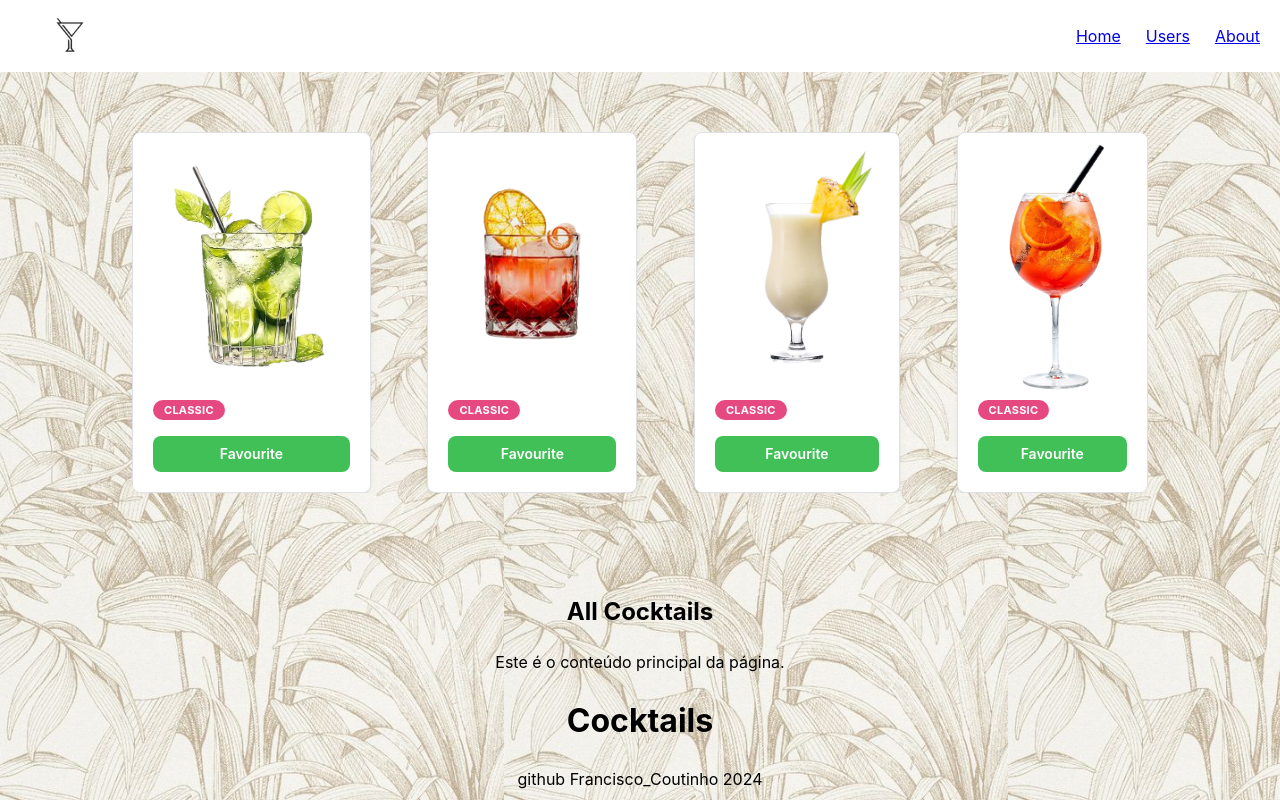
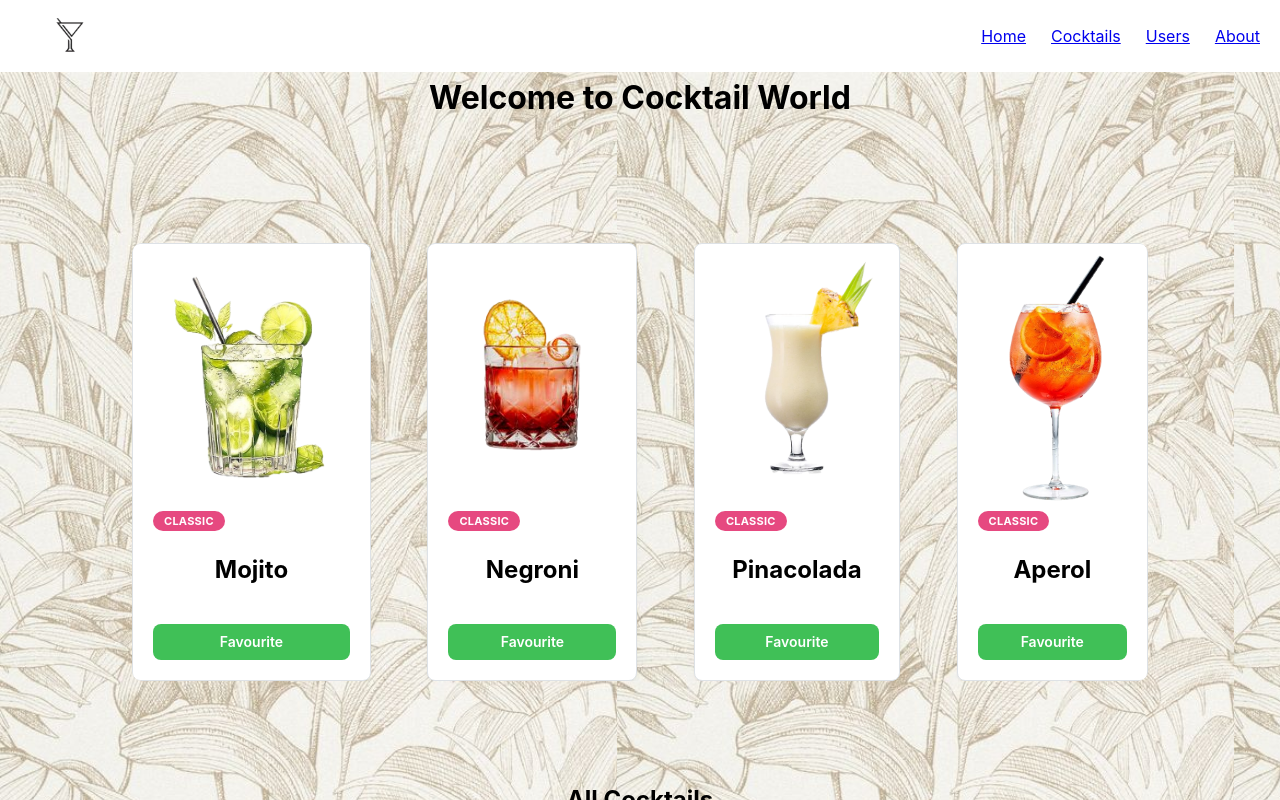
Before and after one commit to Doomfang3/mantine-vite-javascript, a React (Vite) app: page / in a window 1280 px wide. Shown: the top 800 px of the page. Built offline with nearby package versions, Linux system fonts and the light colour scheme.

Commit message:
CocktailCoutinho 15/04

```diff
--- a/src/components/Header.jsx
+++ b/src/components/Header.jsx
@@ -10,13 +10,14 @@ import Aperol from '../Imagens/Aperol.png';
 function Header({ cocktail, navigate }) {
   return (
     <>
-
+    <h1 style={{ padding: '20px' }}>Welcome to Cocktail World</h1>
     <div class = "cards">
       <Card shadow="sm" padding="lg" radius="md" withBorder>
         <Card.Section>
           <img src={Mojito} alt="Mojitoß" height={260} />
         </Card.Section>
         <Badge color="pink">Classic</Badge>
+        <h2>Mojito</h2>
         <Button color="green" fullWidth mt="md" radius="md">
           Favourite
         </Button>
@@ -26,6 +27,7 @@ function Header({ cocktail, navigate }) {
           <img src={Negroni} alt="Negroni" height={260} />
         </Card.Section>
         <Badge color="pink">Classic</Badge>
+        <h2>Negroni</h2>
         <Button color="green" fullWidth mt="md" radius="md">
           Favourite
         </Button>
@@ -35,6 +37,7 @@ function Header({ cocktail, navigate }) {
           <img src={Pinacolada} alt="Pinacolada" height={260} />
         </Card.Section>
         <Badge color="pink">Classic</Badge>
+        <h2>Pinacolada</h2>
         <Button color="green" fullWidth mt="md" radius="md">
           Favourite
         </Button>
@@ -44,6 +47,7 @@ function Header({ cocktail, navigate }) {
           <img src={Aperol} alt="Aperol" height={260} />
         </Card.Section>
         <Badge color="pink">Classic</Badge>
+        <h2>Aperol</h2>
         <Button color="green" fullWidth mt="md" radius="md">
           Favourite
         </Button>
--- a/src/components/Navbar.jsx
+++ b/src/components/Navbar.jsx
@@ -41,11 +41,15 @@ const Navbar = () => {
               <Link to="/"> Home </Link>
             </li>
             <li>
+              <Link to="/cocktails">Cocktails</Link>
+            </li>
+            <li>
               <Link to="/users"> Users </Link>
             </li>
             <li>
               <Link to="/about">About</Link>
             </li>
+
           </ul>
         </nav>
       </div>
```
Also changed, not shown: src/pages/CocktailsList.jsx (+37 -0 lines).
